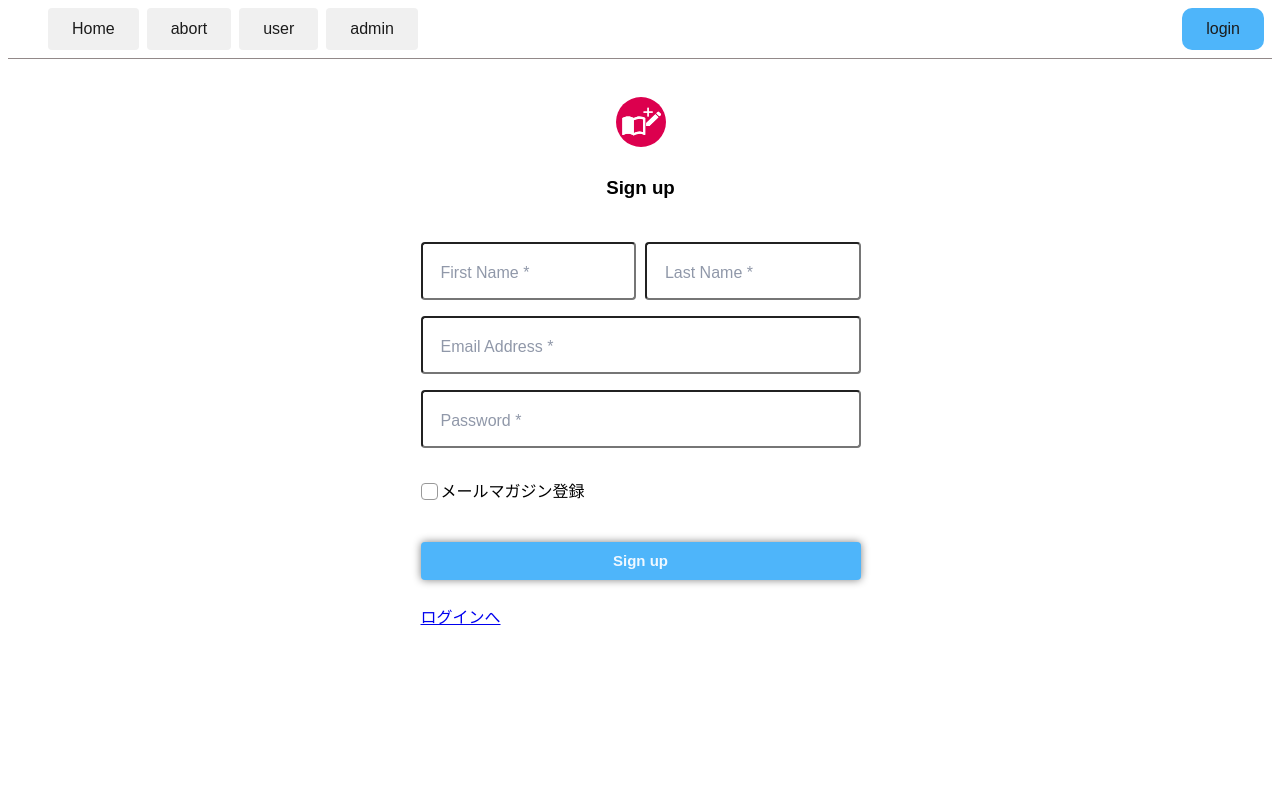
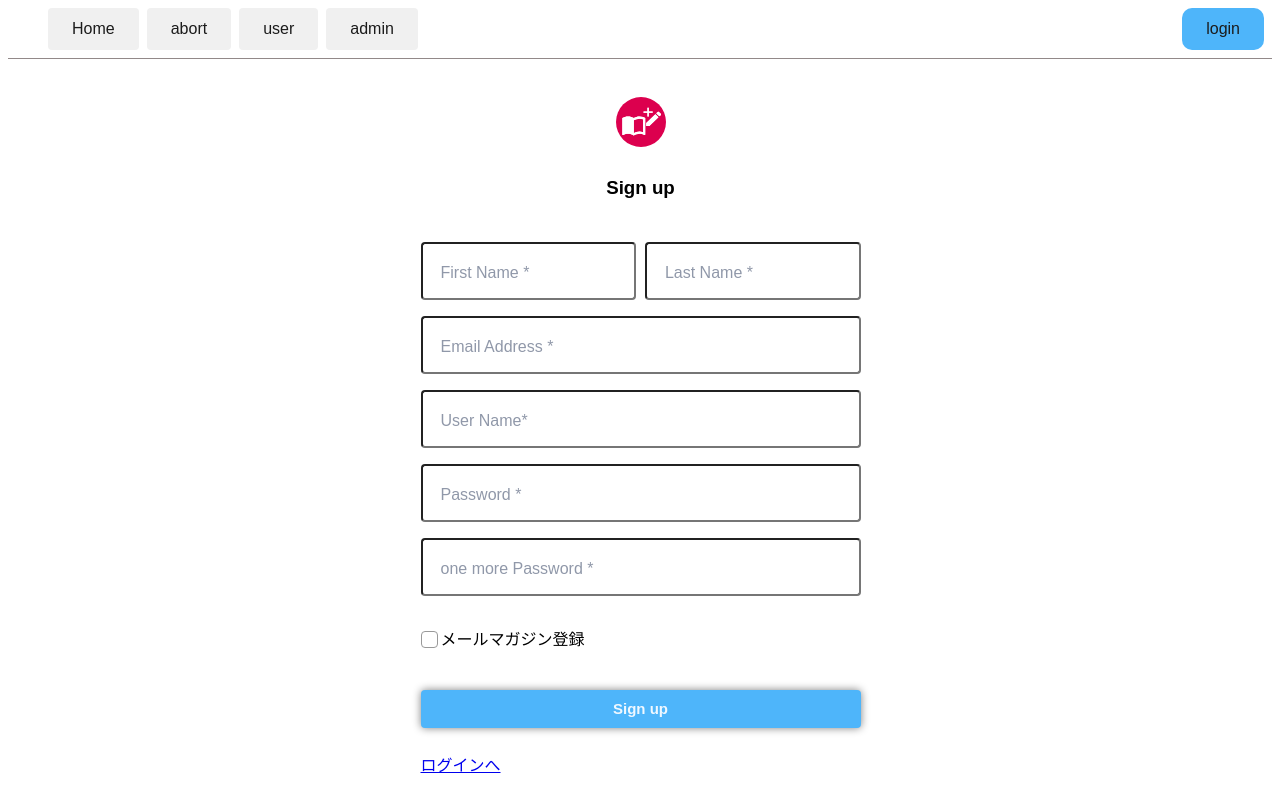
Before and after one commit to fukunagaa/react-redux-express-jwt, a React app: page /signup in a window 1280 px wide. Built offline with nearby package versions, Linux system fonts and the light colour scheme; what redux-promise-middleware would draw is missing.

Commit message:
signupコンポーネント useStateの追加

```diff
--- a/src/client/components/Signup.js
+++ b/src/client/components/Signup.js
@@ -1,12 +1,37 @@
-import React from "react";
+import React, { useState } from "react";
+import { useDispatch } from "react-redux";
 import { Link } from "react-router-dom";
 import className from "classnames";
 import Icon from "../assets/create-signup.svg";
 import commonStyles from "../Stylesheets/common.module.scss";
 import signupStyles from "../Stylesheets/signup.module.scss";
 import placeholderStyles from "../stylesheets/inputPlaceholder.module.scss";
+import { signupRequest } from "../redux/actions";
 
 const Signup = () => {
+  const [email, setEmail] = useState("");
+  const [userName, setUserName] = useState("");
+  const [firstName, setFirstName] = useState("");
+  const [lastName, setLastName] = useState("");
+  const [password1, setPassword1] = useState("");
+  const [password2, setPassword2] = useState("");
+  const [errorMessage, setErrorMessage] = useState("");
+  const dispach = useDispatch();
+  const signup = () => {
+    if (password1 != password2) {
+      setErrorMessage("** 入力されたパスワードが一致しません。 **");
+    } else {
+      dispach(signupRequest({ email, userName, password: password1, firstName, lastName }));
+    }
+  };
+  const errorElement =
+    errorMessage.length == 0 ? (
+      <span></span>
+    ) : (
+      <div className={commonStyles.textAlignCenter}>
+        <span className={commonStyles.errorMessage}>{errorMessage}</span>
+      </div>
+    );
   return (
     <div className={commonStyles.mainContainer}>
       <div className={commonStyles.contentsContainer}>
@@ -19,6 +44,7 @@ const Signup = () => {
           <h3 className={commonStyles.textAlignCenter}>Sign up</h3>
         </div>
         <div className={commonStyles.formContainer}>
+          {errorElement}
           <div className={commonStyles.inputFlexRowContainer}>
             <div className={commonStyles.inputSmallArea}>
               <label className={placeholderStyles.labelInputPlaceholder}>
@@ -29,6 +55,8 @@ const Signup = () => {
                   placeholder="&nbsp;"
                   required
                   className={placeholderStyles.labelInputPlaceholder}
+                  value={firstName}
+                  onChange={(event) => setFirstName(event.target.value)}
                 />
                 <span className={placeholderStyles.labelPlaceholder}>First Name *</span>
               </label>
@@ -42,6 +70,8 @@ const Signup = () => {
                   placeholder="&nbsp;"
                   required
                   className={placeholderStyles.labelInputPlaceholder}
+                  value={lastName}
+                  onChange={(event) => setLastName(event.target.value)}
                 />
                 <span className={placeholderStyles.labelPlaceholder}>Last Name *</span>
               </label>
@@ -56,6 +86,8 @@ const Signup = () => {
                 placeholder="&nbsp;"
                 required
                 className={placeholderStyles.labelInputPlaceholder}
+                value={email}
+                onChange={(event) => setEmail(event.target.value)}
               />
               <span className={placeholderStyles.labelPlaceholder}>Email Address *</span>
             </label>
@@ -64,13 +96,45 @@ const Signup = () => {
             <label className={placeholderStyles.labelInputPlaceholder}>
               <input
                 type="text"
+                name="userName"
+                id="userName"
+                placeholder="&nbsp;"
+                required
+                className={placeholderStyles.labelInputPlaceholder}
+                value={userName}
+                onChange={(event) => setUserName(event.target.value)}
+              />
+              <span className={placeholderStyles.labelPlaceholder}>User Name*</span>
+            </label>
+          </div>
+          <div className={commonStyles.inputBigArea}>
+            <label className={placeholderStyles.labelInputPlaceholder}>
+              <input
+                type="password"
                 name="password"
                 id="password"
                 placeholder="&nbsp;"
                 required
                 className={placeholderStyles.labelInputPlaceholder}
+                value={password1}
+                onChange={(event) => setPassword1(event.target.value)}
               />
               <span className={placeholderStyles.labelPlaceholder}>Password *</span>
+            </label>
+          </div>
+          <div className={commonStyles.inputBigArea}>
+            <label className={placeholderStyles.labelInputPlaceholder}>
+              <input
+                type="password"
+                name="password2"
+                id="password2"
+                placeholder="&nbsp;"
+                required
+                className={placeholderStyles.labelInputPlaceholder}
+                value={password2}
+                onChange={(event) => setPassword2(event.target.value)}
+              />
+              <span className={placeholderStyles.labelPlaceholder}>one more Password *</span>
             </label>
           </div>
           <div className={commonStyles.checkboxContainer}>
--- a/src/client/stylesheets/common.module.scss
+++ b/src/client/stylesheets/common.module.scss
@@ -142,3 +142,8 @@
     border-bottom: 3px solid;
     border-right: 3px solid;
 }
+
+.errorMessage {
+    color: rgb(224, 28, 28);
+    font-weight: bold;
+}
```
